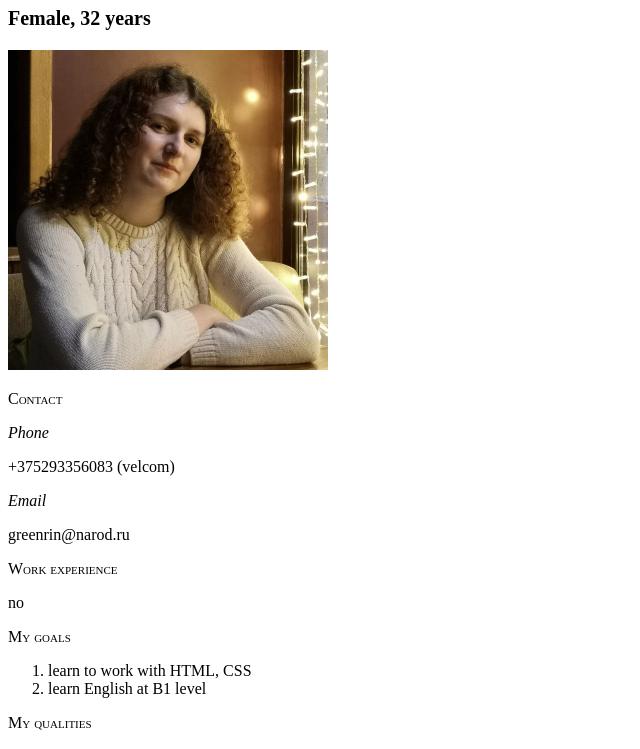
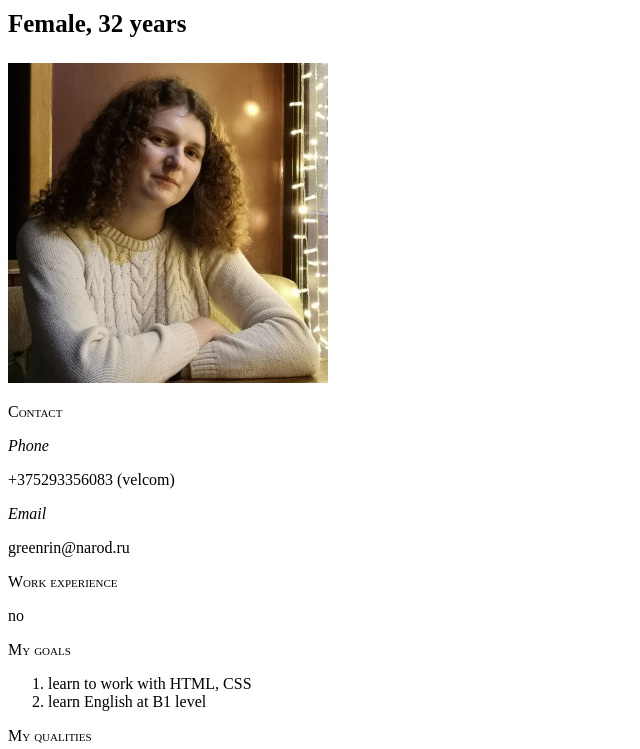
Before and after one commit to Pryginka/rsschool-cv, a plain HTML site: page index.html in a window 1280 px wide. Shown: the part 73-822 px from the top of the page, without its empty margins (0-640 px from the left). Drawn offline with Linux system fonts and the light colour scheme.

Commit message:
fix font

```diff
--- a/index.html
+++ b/index.html
@@ -7,7 +7,7 @@
 <body>
     <h1>Vorobyova Ekaterina</h1>
 <head>
-<p style="font-size: 20px;"><b>Female, 32 years</b></p>
+<p style="font-size: 25px;"><b>Female, 32 years</b></p>
 <img src="photo_2021.jpg" alt="Photo" width="320">
 <p class="small-capitals">Contact</p>
 <style>
```
